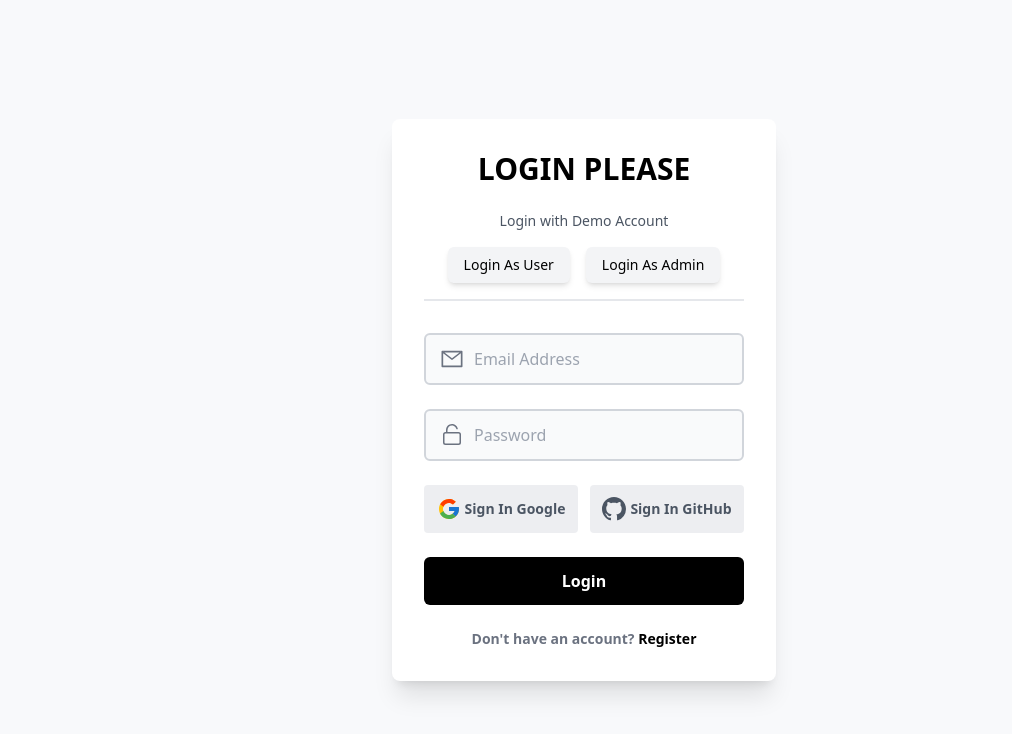
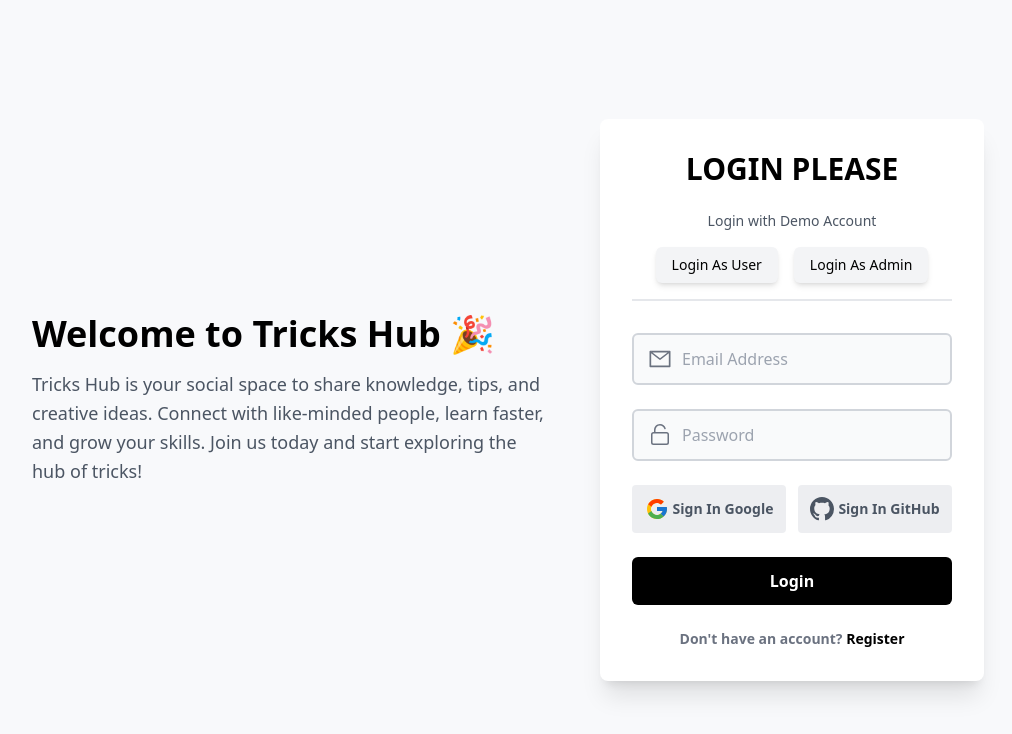
Before and after one commit to mahfuzctg/tricks-hub-client, a Next.js app: page /login in a window 1280 px wide. Shown: the top 734 px of the page, without its empty margins (56-1068 px from the left). Built offline with nearby package versions, Linux system fonts and the light colour scheme.

Commit message:
login: added a side section with login page

```diff
--- a/src/app/(withCommon)/(home)/components/CreatePost/CreatePost.tsx
+++ b/src/app/(withCommon)/(home)/components/CreatePost/CreatePost.tsx
@@ -3,7 +3,7 @@
 import { useAppSelector } from '@/redux/hooks';
 import Image from 'next/image';
 import { useState } from 'react';
-import { FaVideo, FaCamera, FaSmile, FaPen, FaEllipsisH } from 'react-icons/fa';
+import {  FaPen } from 'react-icons/fa';
 import CreatePostModal from './CreatePostModal';
 
 export default function CreatePost() {
--- a/src/app/(withCommon)/login/page.tsx
+++ b/src/app/(withCommon)/login/page.tsx
@@ -42,7 +42,6 @@ export default function Login({ setOpen }: TProps) {
   const router = useRouter();
   const [loading, setLoading] = useState(false);
 
-  // Demo credentials for testing
   const [demoUser, setDemoUser] = useState<{ email?: string; password?: string }>({});
 
   const handleLogin = async (e: FormEvent<HTMLFormElement>) => {
@@ -69,21 +68,18 @@ export default function Login({ setOpen }: TProps) {
       if ((res.data as LoginResponse)?.success) {
         const { image: userImage, name, role } = res.data.data;
 
-        // Decode the JWT token
         const decoded: TJwtDecoded = jwtDecode(res.data.token);
         dispatch(setUser({
           user: { ...decoded, image: userImage, name },
           token: res.data.token
         }));
 
-        // Set token to cookies for middleware access
         Cookies.set('accessToken', res.data.token, { expires: 1 });
 
         toast.success('Logged In Successfully 🎉');
         setLoading(false);
         if (typeof setOpen === 'function') setOpen(false);
 
-        // Redirect based on role
         router.replace(role === 'admin' ? '/admin-dashboard/statistics' : '/');
       }
     } catch (error) {
@@ -94,7 +90,21 @@ export default function Login({ setOpen }: TProps) {
   };
 
   return (
-    <div className="hero min-h-screen  flex items-center justify-center py-16 px-4">
+    <div className="min-h-screen flex items-center justify-center py-16 px-4">
+      {/* Grid wrapper */}
+      <div className="grid grid-cols-1 md:grid-cols-2 gap-8 w-full max-w-6xl items-center">
+
+        {/* Left side: Tricks Hub overview */}
+        <div className="hidden md:flex flex-col justify-center text-left px-6">
+          <h1 className="text-3xl lg:text-4xl font-bold text-black mb-4">Welcome to Tricks Hub 🎉</h1>
+          <p className="text-gray-600 text-lg leading-relaxed">
+            Tricks Hub is your social space to share knowledge, tips, and creative ideas.
+            Connect with like-minded people, learn faster, and grow your skills.
+            Join us today and start exploring the hub of tricks!
+          </p>
+        </div>
+
+        {/* Right side: existing login card (unchanged) */}
         <div className="hero-content w-full md:w-96 bg-white p-8 rounded-lg shadow-xl">
           <div className="text-center mb-8">
             <h1 className="text-2xl lg:text-3xl text-black font-semibold mb-6 uppercase">Login Please</h1>
@@ -180,5 +190,6 @@ export default function Login({ setOpen }: TProps) {
           </form>
         </div>
       </div>
+    </div>
   );
 }
--- a/src/app/(withDashboard)/components/AdminNavigations.tsx
+++ b/src/app/(withDashboard)/components/AdminNavigations.tsx
@@ -8,7 +8,7 @@ import { FaUsers } from "react-icons/fa";
 import { ImBooks } from "react-icons/im";
 import { RiAdminFill } from "react-icons/ri";
 import { BsGraphUp } from "react-icons/bs";
-import { AiOutlineMenu, AiOutlineClose } from "react-icons/ai";
+
 
 const AdminNavigations = () => {
     const pathName = usePathname();
--- a/src/app/(withDashboard)/components/UserNavigations.tsx
+++ b/src/app/(withDashboard)/components/UserNavigations.tsx
@@ -8,7 +8,7 @@ import { VscHistory } from "react-icons/vsc";
 import { TfiLayoutListPost } from "react-icons/tfi";
 import { SlUserFollowing } from "react-icons/sl";
 import { SiSimpleanalytics } from "react-icons/si";
-import { AiOutlineMenu, AiOutlineClose } from "react-icons/ai";
+
 
 const UserNavigations = () => {
     const pathName = usePathname();
--- a/src/app/components/Shared/FeaturesSidebar.tsx
+++ b/src/app/components/Shared/FeaturesSidebar.tsx
@@ -4,7 +4,7 @@ import { useAppDispatch, useAppSelector } from '@/redux/hooks';
 import Link from 'next/link';
 import { FaHome, FaUserCircle, FaCalendarAlt } from 'react-icons/fa';
 import { GoPackage } from "react-icons/go";
-import { RiDashboardFill } from 'react-icons/ri';
+
 import { MdWifiCalling1 } from 'react-icons/md';
 import { BiLogIn } from "react-icons/bi";
 import { IoLogOutOutline } from "react-icons/io5";
--- a/src/app/components/Shared/Navbar/Navbar.tsx
+++ b/src/app/components/Shared/Navbar/Navbar.tsx
@@ -3,14 +3,14 @@
 import { HiOutlineMenu } from "react-icons/hi";
 import { IoIosClose } from "react-icons/io";
 import Link from "next/link";
-import { IoArrowRedoOutline, IoSettingsOutline } from "react-icons/io5";
-import { IoIosNotificationsOutline } from "react-icons/io";
+import { IoArrowRedoOutline } from "react-icons/io5";
+
 import { RiUserFill } from "react-icons/ri";
 import { usePathname, useRouter } from "next/navigation";
 import { toast } from "sonner";
 import { logout } from "@/redux/features/authentication/authSlice";
 import { useAppDispatch, useAppSelector } from "@/redux/hooks";
-import { RxDashboard } from "react-icons/rx";
+
 import Cookies from 'js-cookie';
 import Image from "next/image";
 import { AiOutlineUserDelete } from "react-icons/ai";
--- a/src/redux/api/baseApi.ts
+++ b/src/redux/api/baseApi.ts
@@ -8,8 +8,8 @@ const baseApi = createApi({
   baseQuery: fetchBaseQuery({
     // baseUrl: `${process.env.NEXT_PUBLIC_BASE_API}`,
 
-    // baseUrl : "https://tricks-hub-server.vercel.app/api",
-    baseUrl : "http://localhost:5000/api",
+    baseUrl : "https://tricks-hub-server.vercel.app/api",
+    // baseUrl : "http://localhost:5000/api",
 
     prepareHeaders: (headers, { getState }) => {
       const token = (getState() as RootState).auth.token;
```
Lines whose indentation alone changed are shown as unchanged.
